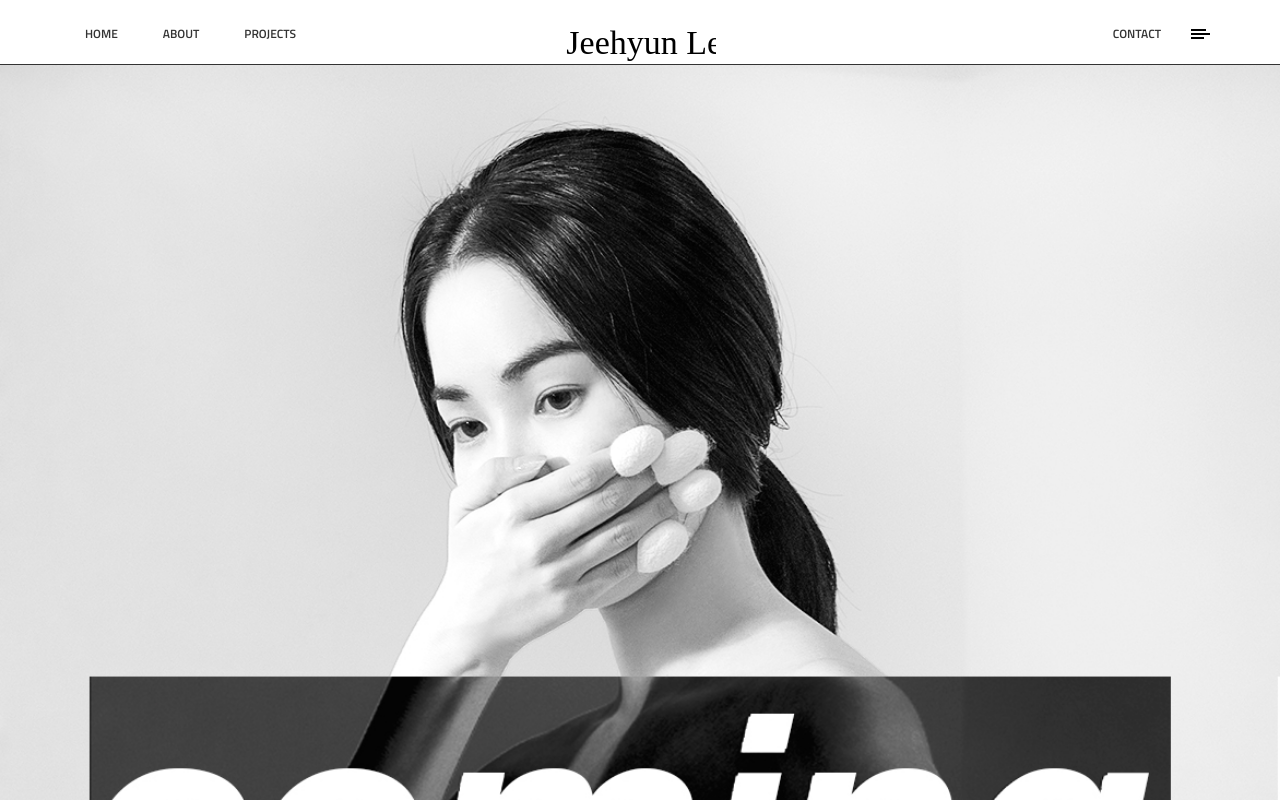
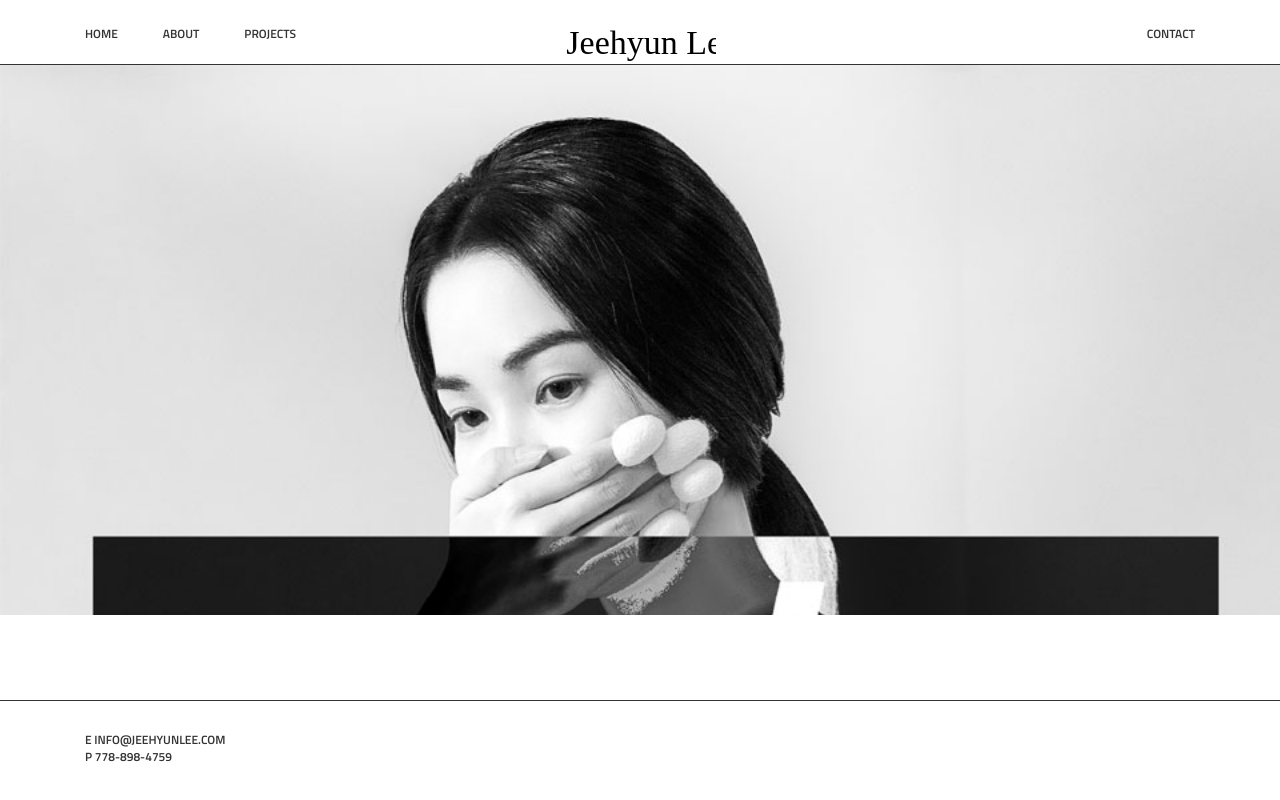
Before and after one commit to mason--lee/jeehyunlee, a website: page app/index.html at #/contact in a window 1280 px wide. Drawn offline with nearby package versions, Linux system fonts and the light colour scheme; some packages are replaced by stand-ins of ours; files that its build step writes are made by us from their sources; a web font is replaced by a local one.

Commit message:
Updated contents

```diff
--- a/app/index.html
+++ b/app/index.html
@@ -52,11 +52,11 @@
 							<li>
 								<a href="#contact" ng-class="{activeSmall:part == 'contact'}">Contact</a>
 							</li>
-							<li class="list-icon">
+							<!-- <li class="list-icon">
 								<span class="line1"></span>
 								<span class="line2"></span>
 								<span class="line3"></span>
-							</li>
+							</li> -->
 						</ul>
 					</div>
 				</div>
@@ -66,24 +66,21 @@
 			<!-- Angular templating: this is where content will be injected -->
 			<div  class="page {{ pageClass }}" ng-view></div>
 		</div>
+		<div class="push"></div>
 	</div>
 
 	<footer>
 		<div class="container">
-			<div class="col-xs-5 pull-left">
+			<div class="col-xs-7 pull-left">
 				<ul>
 					<li>
 						<span>E</span>
-						dorelee87@gmail.com
+						info@jeehyunlee.com
 					</li>
 					<li>
 						<span>P</span>
 						778-898-4759
 					</li>
-					<!-- <li>
-						<span>A</span>
-						4333 Central Blvd, Burnaby
-					</li> -->
 				</ul>
 			</div>
 		</div>
--- a/app/styles/main.scss
+++ b/app/styles/main.scss
@@ -2,7 +2,7 @@
 // endbower
 
 * {
-	// border: 1px solid blue;
+	margin: 0;
 }
 /*
 	Variables
@@ -88,6 +88,8 @@ body {
 
 .wrapper {
 	min-height: 100%;
+	height: auto !important;
+	height: 100%;
 	/* Negative indent footer by it's height */
 	margin: 0 auto -100px;
 }
@@ -207,45 +209,18 @@ p {
 } //End header
 
 .page-home {
-	left: 0;
-	right: 0;
-	// background-image: url("images/comingsoon.jpg");
-	background-repeat: no-repeat;
-	background-size: contain;
+	height: 550px;
+	position: relative;
+	overflow: hidden;
+	img {
+		height: auto;
+		width: 100%;
+		display: block;
+	}
 }
 
-.page-home>img{
-	min-height: 100%;
-	width: 100%;
-	height: auto;
-	top: 0;
-	left: 0;
-}
-
-// .bz-slide img {
-// 	width: 100%;
-// }
-
-// .landing-wrapper {
-// 	position: relative;
-// 	width: 100%;
-// 	height: 100vh;
-// 	overflow: hidden;
-// 	// border: 1px solid red;
-// }
-
-// .landing-header {
-// 	position: absolute;
-// 	z-index: 99;
-// 	border: none;
-// }
-
-// .min {
-// 	display: none !important;
-// }
-
 .main-page {
-	margin: 80px auto;
+	margin-top: 80px;
 }
 
 /* Custom page footer */
@@ -256,7 +231,8 @@ p {
 footer {
 	padding: 30px 0;
 	border-top: 1px solid $black;
-
+	position: relative;
+	background-color: #fff;
 	li {
 		@include font-size(12);
 		@include small-text();
--- a/app/views/main.html
+++ b/app/views/main.html
@@ -1 +1 @@
-<img ng-src="images/comingsoon.jpg">
+<img ng-src="images/comingsoonfs.jpg" alt="coming soon">
```
Also changed, not shown: app/views/contact.html (+2 -1 lines), app/images/comingsoonfs.jpg (added).
